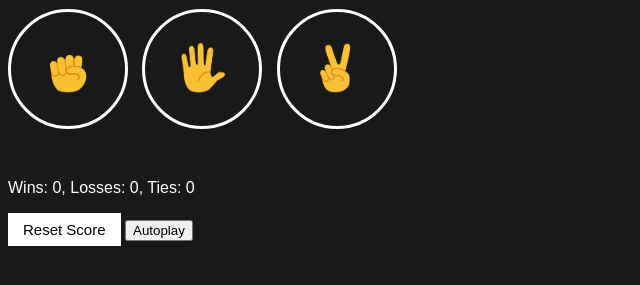
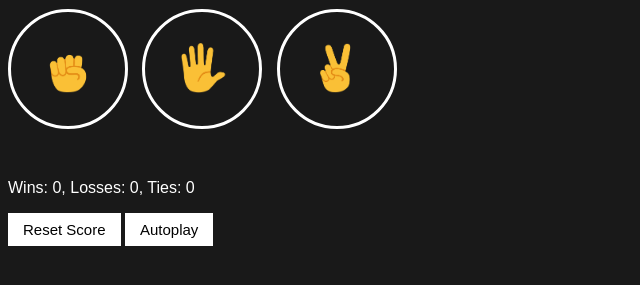
Before and after one commit to SehajdeepSingh95/Rock-Paper-Scissors, a plain HTML site: page index.html in a window 1280 px wide. Shown: the part 85-370 px from the top of the page, without its empty margins (0-640 px from the left). Drawn offline with Linux system fonts and the light colour scheme.

Commit message:
Update style.css

```diff
--- a/style.css
+++ b/style.css
@@ -35,7 +35,8 @@
   margin-top: 60px;
 }
 
-      .reset-score-button {
+.reset-score-button,
+.autoplay-button{
   background-color: white;
   border: none;
   font-size: 15px;
```
Lines whose indentation alone changed are shown as unchanged.
